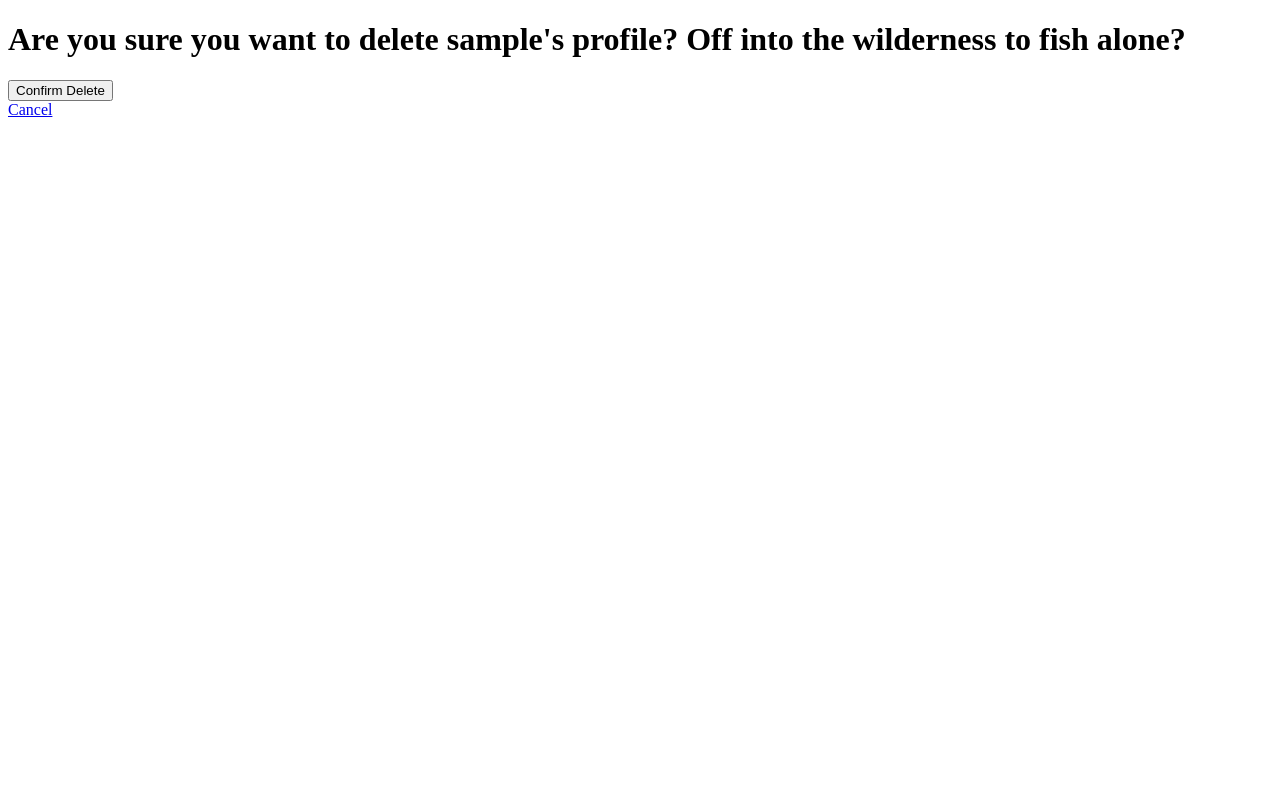
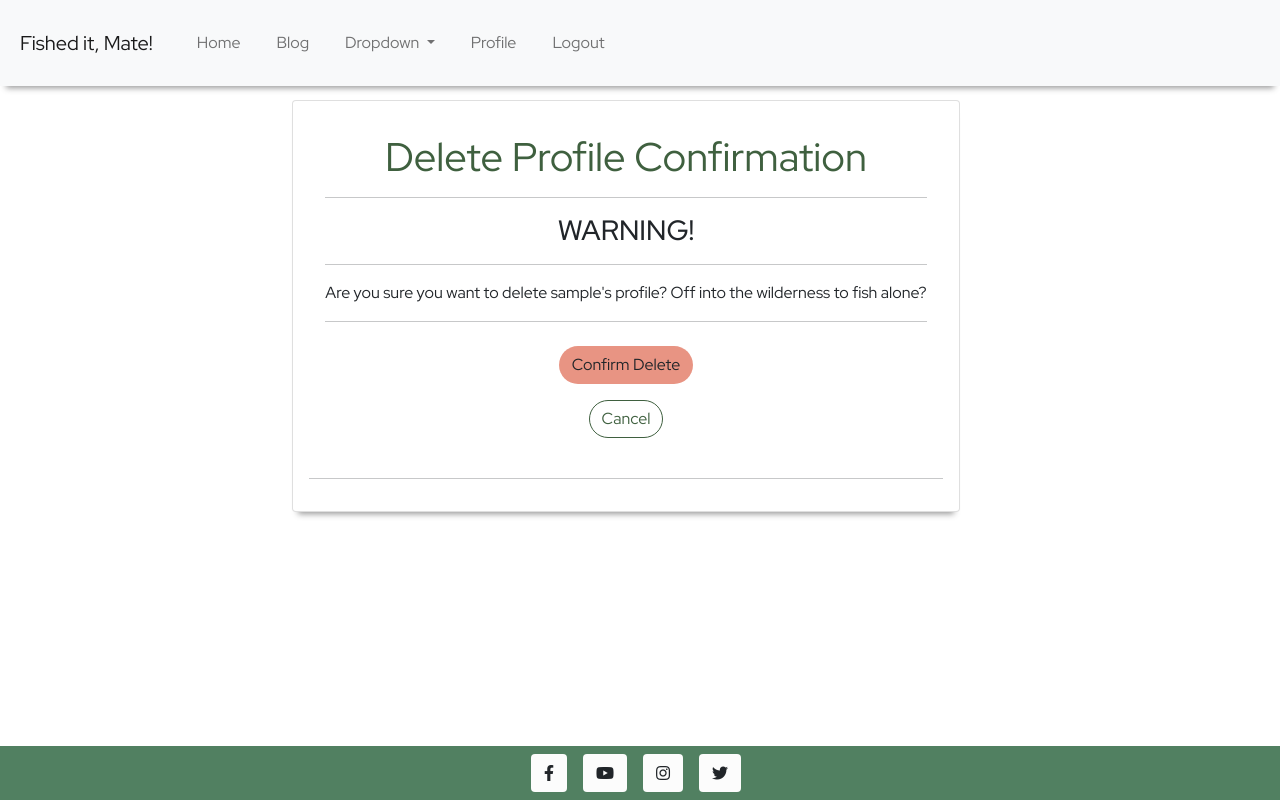
Before and after one commit to MartinCowey/fishing_project, a Django app: a page that uses profiles/templates/profiles/profile_confirm_delete.html in a window 1280 px wide. Run offline with Django 4.2, Linux system fonts and the light colour scheme; a user stored in the database is signed in; tables that the repository leaves empty hold one stand-in row (values such as "Sample post"); some web fonts are replaced.

Commit message:
Add style to profile p templates

```diff
--- a/profiles/templates/profiles/profile_confirm_delete.html
+++ b/profiles/templates/profiles/profile_confirm_delete.html
@@ -1,17 +1,45 @@
+{% extends 'base.html' %}
+
+{% block content %}
+
 <!-- profiles/templates/profiles/profile_confirm_delete.html -->
 <!DOCTYPE html>
 <html lang="en">
 <head>
     <meta charset="UTF-8">
     <meta name="viewport" content="width=device-width, initial-scale=1.0">
-    <title>Delete Profile Confirmation</title>
+    <!-- <title>Delete Profile Confirmation</title> -->
 </head>
 <body>
-    <h1>Are you sure you want to delete {{ profile.user.username }}'s profile? Off into the wilderness to fish alone?</h1>
+    <!-- <h1>Are you sure you want to delete {{ profile.user.username }}'s profile? Off into the wilderness to fish alone?</h1>
     <form method="post">
         {% csrf_token %}
-        <button type="submit">Confirm Delete</button>
+        <button type="submit btn-outline-success">Confirm Delete</button>
     </form>
-    <a href="{% url 'profile_detail' profile.slug %}">Cancel</a>
+    <a href="{% url 'profile_detail' profile.slug %}">Cancel</a> -->
+
+    <div class="container d-flex justify-content-center align-items-center">
+        <div class="card shadow-card p-3 font-red-hat">
+            <div class="card-body text-center p-3 ">
+                <h1 class="card-title font-red-hat">Delete Profile Confirmation</h1>
+
+                <hr>
+                <h3>WARNING!</h3>
+                <hr>
+                <p>Are you sure you want to delete {{ profile.user.username }}'s profile? Off into the wilderness to fish alone?</p>
+                <hr>
+                <form method="post">
+                    {% csrf_token %}
+                    <button class="btn btn-danger-round m-2" type="submit">Confirm Delete</button>
+                </form>
+                <a href="{% url 'profile_detail' profile.slug %}" class="btn btn-outline-success m-2">Cancel</a>
+            </div>
+            <hr>
+
+          </div>
+        </div>
+
 </body>
 </html>
+
+{% endblock %}
--- a/static/css/style.css
+++ b/static/css/style.css
@@ -185,6 +185,29 @@ border-radius: .9rem;
     border-radius: 25px;
 }
 
+.btn-danger-round:hover {
+    background-color: #c32b0d;
+    border-radius: 25px;
+}
+
+/* profile */
+
+    .profile-container {
+        min-height: 100vh;
+    }
+
+    .shadow-card {
+        -webkit-box-shadow: 0 8px 6px -6px #999;
+        -moz-box-shadow: 0 8px 6px -6px #999;
+        box-shadow: 0 8px 6px -6px #999;
+    }
+    .card-img-top {
+        width: 100%;
+        height: 200px; /* Adjust as needed */
+        object-fit: cover;
+    }
+
+
 @media only screen and (max-width: 500px){
     .modal-dialog{ width: 85% !important; }
 }
--- a/templates/base.html
+++ b/templates/base.html
@@ -96,10 +96,10 @@
              {% endif %}
 
 
-                  <form class="d-flex ms-auto pr-2">
+                  <!-- <form class="d-flex ms-auto pr-2">
                     <input class="form-control me-2" type="search" placeholder=" Search" aria-label="Search">
                     <button class="btn btn-outline-success" type="submit">Search</button>
-                  </form>
+                  </form> -->
                 </div>
               </nav>
               <!-- displaying Django messages -->
```
Also changed, not shown: profiles/templates/profiles/profile_detail.html (+36 -2 lines), profiles/templates/profiles/profile_edit.html (+30 -4 lines), profiles/templates/profiles/profile_form.html (+29 -3 lines).
